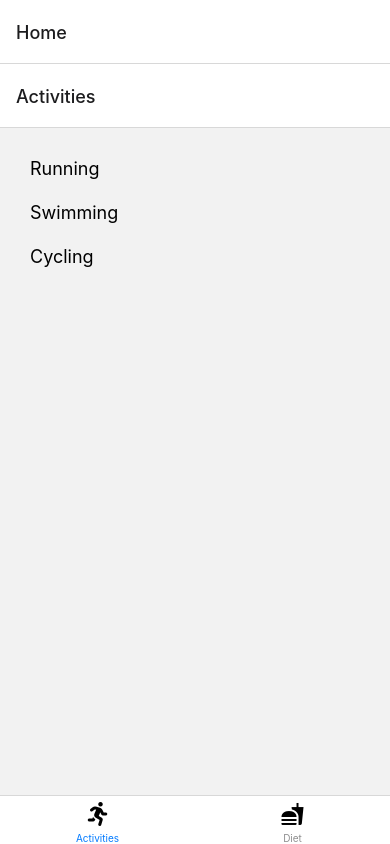
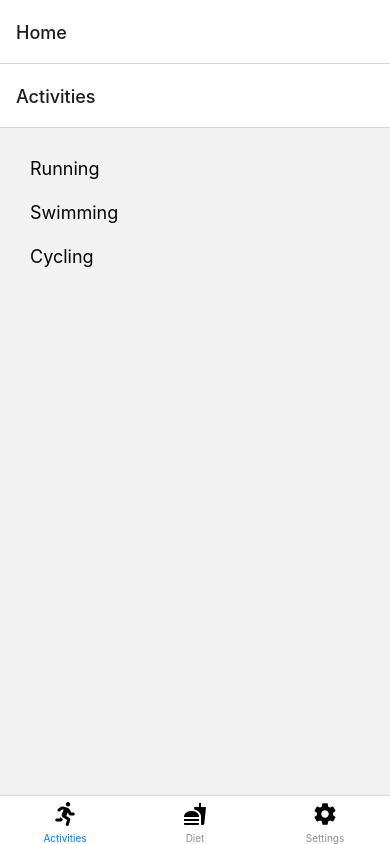
Before and after one commit to daodaojiang622/daodaojiang622-CS5520-FA2024-Vancouver-Assignment2, a React Native app in the folder activity_diet_tracker_app/: screen / in a window 390 px wide. Built offline with nearby package versions, Linux system fonts and the light colour scheme.

Commit message:
added SettingsScreen

```diff
--- a/activity_diet_tracker_app/App.js
+++ b/activity_diet_tracker_app/App.js
@@ -4,7 +4,8 @@ import { createNativeStackNavigator } from '@react-navigation/native-stack';
 import { createBottomTabNavigator } from '@react-navigation/bottom-tabs';
 import ActivitiesScreen from './Screens/ActivitiesScreen';
 import DietScreen from './Screens/DietScreen';
-import TabBarIcon from './Components/TabBarIcon'; // Import the reusable component
+import SettingsScreen from './Screens/SettingsScreen';
+import TabBarIcon from './Components/TabBarIcon';
 
 const Stack = createNativeStackNavigator();
 const Tab = createBottomTabNavigator();
@@ -18,6 +19,7 @@ function BottomTabs() {
     >
       <Tab.Screen name="Activities" component={ActivitiesScreen} />
       <Tab.Screen name="Diet" component={DietScreen} />
+      <Tab.Screen name="Settings" component={SettingsScreen} />
     </Tab.Navigator>
   );
 }
--- /dev/null
+++ b/activity_diet_tracker_app/Screens/SettingsScreen.js
@@ -0,0 +1,26 @@
+import React from 'react';
+import { View, Text, FlatList, StyleSheet } from 'react-native';
+
+export default function ActivitiesScreen() {
+  return (
+    <View style={styles.container}>
+      <FlatList
+        data={activities}
+        keyExtractor={(item) => item.id}
+        renderItem={({ item }) => <Text style={styles.item}>{item.name}</Text>}
+      />
+    </View>
+  );
+}
+
+const styles = StyleSheet.create({
+  container: {
+    flex: 1,
+    padding: 20,
+  },
+  item: {
+    padding: 10,
+    fontSize: 18,
+    height: 44,
+  },
+});
```
